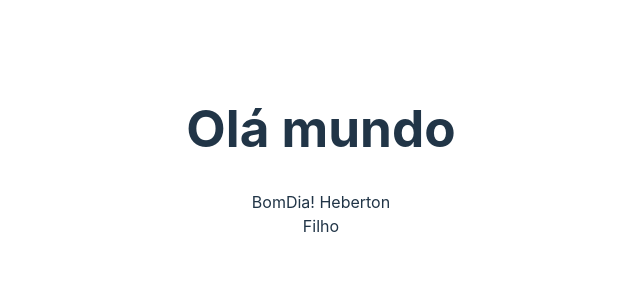
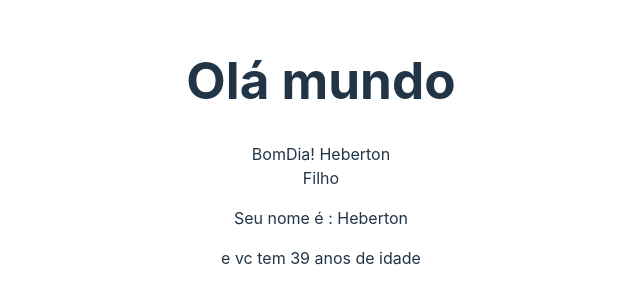
Before and after one commit to HebertonGeovane/curso_react_com_ts, a React (Vite) app in the folder 2_fundamentos/: page / in a window 1280 px wide. Shown: the part 248-552 px from the top of the page, without its empty margins (319-959 px from the left). Built offline with nearby package versions, Linux system fonts and the light colour scheme.

Commit message:
feat: add Descricao.jsx

```diff
--- a/2_fundamentos/src/App.jsx
+++ b/2_fundamentos/src/App.jsx
@@ -2,17 +2,19 @@ import './App.css'
 import BomDia from './components/BomDia'
 import Welcome from './components/Welcome'
 import Pai from './components/Pai';
-
+import Descricao from './components/Descricao';
 function App() {
 
   return (
     <>
     {/* 6.1 - Criação de componente */}
     <Welcome />
-    {/* 6.3 - Componente dentro de componente */}
+    {/* 6.2 - Expressões no JSX */}
     <BomDia />
     {/* 6.3 - Componente dentro de componente */}
     <Pai />
+    {/* 6.4 Props */}
+    <Descricao nome = "Heberton" idade={39} />
     </>
   )
 }
--- /dev/null
+++ b/2_fundamentos/src/components/Descricao.jsx
@@ -0,0 +1,13 @@
+const Descricao = (props) => {
+    // props{}
+    // propriedades -> chaves de  valores
+    // props.nome =  "Hebrton"
+  return (
+    <div>
+        <p>   Seu nome é : {props.nome} </p>
+        <p>   e vc tem  {props.idade} anos de idade </p>
+    </div>
+  )
+}
+
+export default Descricao
```
